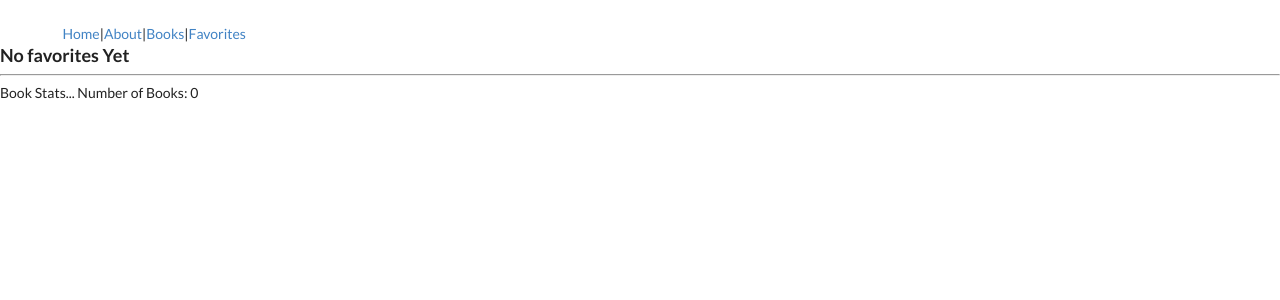
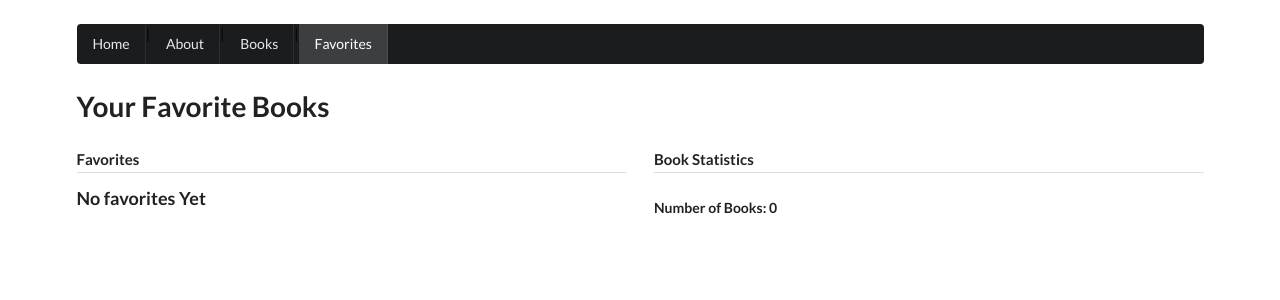
Before and after one commit to robert-laws/portfolio-project-july-2019-react-front-end, a React (Create React App) app: page /favorites in a window 1280 px wide. Shown: the top 300 px of the page. Built offline with nearby package versions, Linux system fonts and the light colour scheme.

Commit message:
finish some ui updates

```diff
--- a/src/components/AboutPage.js
+++ b/src/components/AboutPage.js
@@ -1,8 +1,12 @@
 import React from 'react';
 
 const AboutPage = () => (
-  <div>
-    <h1>About Page</h1>
+  <div className="ui container grid" style={{marginTop: 10}}>
+    <div className="ui row">
+      <div className="column sixteen wide">
+        <h1>About Page</h1>
+      </div>
+    </div>
   </div>
 )
 
--- a/src/components/Book.js
+++ b/src/components/Book.js
@@ -1,13 +1,23 @@
 import React from 'react';
 import { Link } from 'react-router-dom';
+import image from '../Images/book-cover.png';
 
 const Book = props => {
   return (
-    <div>
-      <p>
-        <Link to={`/books/${props.id}`}>{props.title}</Link>
-      </p>
-    </div>
+    <>
+      <div className="image">
+        <img src={image} alt={props.title} />
+      </div>
+      <div className="content">
+      <Link className="header" to={`/books/${props.id}`}>{props.title}</Link>
+        <div className="meta">
+          <span className="date">Author...</span>
+        </div>
+        <div className="description">
+          Description...
+        </div>
+      </div>
+    </>
   )
 }
 
--- a/src/components/BookDetails.js
+++ b/src/components/BookDetails.js
@@ -12,11 +12,23 @@ class BookDetails extends Component {
     const book = this.props.selectedBook;
 
     return (
-      <div>
-        Book Details...
-        <h5>{book.title}</h5>
-        <p>{book.publication_year}</p>
-      </div>
+      <>
+        <div className="ui container grid" style={{marginTop: 10}}>
+          <div className="ui row">
+            <div className="column sixteen wide">
+              <h1>Book Details</h1>
+            </div>
+          </div>
+        </div>
+        <div className="ui container grid" style={{marginTop: 10}}>
+          <div className="ui row">
+            <div className="column sixteen wide">
+              <h5>{book.title}</h5>
+              <p>{book.publication_year}</p>
+            </div>
+          </div>
+        </div>
+      </>
     )
   }
 }
--- a/src/components/BookForm.js
+++ b/src/components/BookForm.js
@@ -6,16 +6,31 @@ import { createBook } from '../actions/bookActions'
 class BookForm extends Component {
   state = {
     title: '',
-    publication_year: ''
+    publication_year: '',
+    errors: false
+  }
+
+  constructor(){
+    super();
+    const year = (new Date(1990,1,1)).getFullYear();
+    this.years = Array.from(new Array(30),(val, index) => index + year);
   }
 
 	handleSubmit = event => {
     event.preventDefault();
-    console.log(this.state)
     const title = this.state.title;
     const publication_year = parseInt(this.state.publication_year);
 
-    this.props.createBook({title, publication_year});
+    if(title !== '' && publication_year > 0) {
+      this.props.createBook({title, publication_year});
+      this.setState({
+        errors: false
+      })
+    } else {
+      this.setState({
+        errors: true
+      })
+    }
 
     this.setState({
       title: '',
@@ -24,18 +39,27 @@ class BookForm extends Component {
   }
 
 	render () {
-		return (
+    return (
       <div>
-        <form onSubmit={this.handleSubmit}>
+        <form className="ui form" onSubmit={this.handleSubmit}>
+          <h4 className="ui dividing header">Add a New Book</h4>
           <div className="field">
-            <label>Title</label>
+            <label style={{ color: this.state.errors === true ? 'red' : 'black' }}>Title</label>
             <input type="text" placeholder="title" value={this.state.title} onChange={(e) => this.setState({ title: e.target.value })} />
           </div>
           <div className="field">
             <label>Publication Year</label>
-            <input type="text" placeholder="title" value={this.state.publication_year} onChange={(e) => this.setState({ publication_year: e.target.value })} />
+            <select className="ui search dropdown" value={this.state.publication_year} onChange={(e) => this.setState({ publication_year: e.target.value })}>
+              <option key={`year0`} value={0}>Select a Year</option>
+              {
+                this.years.map((year, index) => {
+                  return <option key={year} value={year}>{year}</option>
+                })
+              }
+            </select>
+
           </div>
-          <button>Submit</button>
+          <button className="ui primary button">Submit</button>
         </form>
       </div>
     );
--- a/src/components/BookStats.js
+++ b/src/components/BookStats.js
@@ -3,9 +3,10 @@ import React from 'react';
 const BookStats = props => {
   return (
     <div>
-      Book Stats...
-
-      Number of Books: {props.stats.length}
+      <h4 className="ui dividing header">Book Statistics</h4>
+      <h5>
+        Number of Books: {props.stats.length}
+      </h5>
     </div>
   )
 }
--- a/src/components/BooksList.js
+++ b/src/components/BooksList.js
@@ -12,16 +12,21 @@ class BooksList extends Component {
   render() {
     const allBooks = this.props.allBooks.map(book => {
       return (
-        <div style={{margin: 20}} key={book.id}>
-          <Book id={book.id} title={book.title} pub_year={book.publication_year} />
-          <button value={book.id} onClick={this.handleDeleteClick}>delete this book</button>
-          <button value={book.id} onClick={() => this.props.addToFavoriteBooks(book)}>add book to favorites</button>
-        </div>
+        <>
+          <div key={+new Date() + Math.random()} className="ui card" style={{maxWidth: 180, float: 'left', margin: '0 10px 25px'}}>
+            <Book id={book.id} title={book.title} pub_year={book.publication_year} />
+            <div className="extra content">
+              <button className="ui primary button" value={book.id} onClick={() => this.props.addToFavoriteBooks(book)} style={{marginBottom: 10}}>add book to favorites</button>
+              <button className="tiny ui red button" value={book.id} onClick={this.handleDeleteClick}>delete this book</button>
+            </div>
+          </div>
+        </>
       )
     })
 
     return (
       <div>
+        <h4 className="ui dividing header">Books Available</h4>
         {allBooks}
       </div>
     )
--- a/src/components/FavoriteBooksList.js
+++ b/src/components/FavoriteBooksList.js
@@ -11,16 +11,23 @@ class FavoriteBooksList extends Component {
   render() {
     const favBooks = this.props.favoriteBooksList.map(book => {
       return (
-        <div style={{margin: 20}} key={book.id}>
-          <Book id={book.id} title={book.title} />
-          <button value={book.id} onClick={() => this.props.removeFromFavoriteBooks(book.id)}>remove book from favorites</button>
-        </div>
+        <>
+          <div key={+new Date() + Math.random()} className="ui card">
+            <Book key={+new Date() + Math.random()} id={book.id} title={book.title} />
+            <div className="extra content">
+              <button className="ui primary button" key={+new Date() + Math.random()} value={book.id} onClick={() => this.props.removeFromFavoriteBooks(book.id)}>remove book from favorites</button>
+            </div>
+          </div>
+        </>
       )
     })
 
     return (
       <div>
-        {this.showFavorites(favBooks)}
+        <h4 className="ui dividing header">Favorites</h4>
+        <div>
+          {this.showFavorites(favBooks)}
+        </div>
       </div>
     )
   }
--- a/src/components/Header.js
+++ b/src/components/Header.js
@@ -5,10 +5,14 @@ const Header = () => {
   return (
     <div className="ui container grid" style={{marginTop: 10}}>
       <div className="ui row">
-        <NavLink to="/" exact>Home</NavLink> |
-        <NavLink to="/about">About</NavLink> |
-        <NavLink to="/books">Books</NavLink> |
-        <NavLink to="/favorites">Favorites</NavLink>
+        <div className="column sixteen wide">
+          <div className="ui inverted menu">
+            <NavLink className="item" to="/" exact>Home</NavLink> |
+            <NavLink className="item" to="/about">About</NavLink> |
+            <NavLink className="item" to="/books">Books</NavLink> |
+            <NavLink className="item" to="/favorites">Favorites</NavLink>
+          </div>
+        </div>
       </div>
     </div>
   )
--- a/src/components/HomePage.js
+++ b/src/components/HomePage.js
@@ -2,8 +2,12 @@ import React from 'react';
 // import { Link } from 'react-router-dom';
 
 const HomePage = () => (
-  <div>
-    <h1>Home Page</h1>
+  <div className="ui container grid" style={{marginTop: 10}}>
+    <div className="ui row">
+      <div className="column sixteen wide">
+        <h1>Home Page</h1>
+      </div>
+    </div>
   </div>
 )
 
--- a/src/containers/BooksContainer.js
+++ b/src/containers/BooksContainer.js
@@ -12,19 +12,27 @@ class BooksContainer extends Component {
 
   render() {
     return (
+      <>
         <div className="ui container grid" style={{marginTop: 10}}>
           <div className="ui row">
-          <div className="column eight wide">
-            <BookList allBooks={this.props.books} />
+            <div className="ui column sixteen wide">
+              <h1>Books</h1>
             </div>
-          <div className="column four wide">
+          </div>
+        </div>
+        <div className="ui container grid" style={{marginTop: 10}}>
+          <div className="ui row">
+            <div className="ui column nine wide">
+              <BookList allBooks={this.props.books.reverse()} />
+            </div>
+            <div className="ui column seven wide">
               <BookForm />
-          </div>
-          <div className="column four wide">
+            <div style={{margin: '50px 0'}}></div>
               <FavoriteBooksList favoriteBooksList={this.props.favoriteBooks} />
             </div>
           </div>
         </div>
+      </>
     )
   }
 }
--- a/src/containers/FavoritesContainer.js
+++ b/src/containers/FavoritesContainer.js
@@ -6,10 +6,20 @@ import { connect } from 'react-redux';
 class FavoritesContainer extends Component {
   render() {
     return (
-      <div>
-        <FavoriteBooksList favoriteBooksList={this.props.favoriteBooks} />
-        <hr />
-        <BookStats stats={this.props.favoriteBooks} />
+      <div className="ui container grid" style={{marginTop: 10}}>
+        <div className="ui row">
+          <div className="ui column sixteen wide">
+            <h1>Your Favorite Books</h1>
+          </div>
+        </div>
+        <div className="ui row">
+          <div className="ui column eight wide">
+            <FavoriteBooksList favoriteBooksList={this.props.favoriteBooks} />
+          </div>
+          <div className="ui column eight wide">
+            <BookStats stats={this.props.favoriteBooks} />
+          </div>
+        </div>
       </div>
     )
   }
```
Also changed, not shown: src/Images/book-cover.png (renamed from public/book-cover.png), src/components/OnlyBook.js (deleted). Lines whose indentation alone changed are shown as unchanged.
